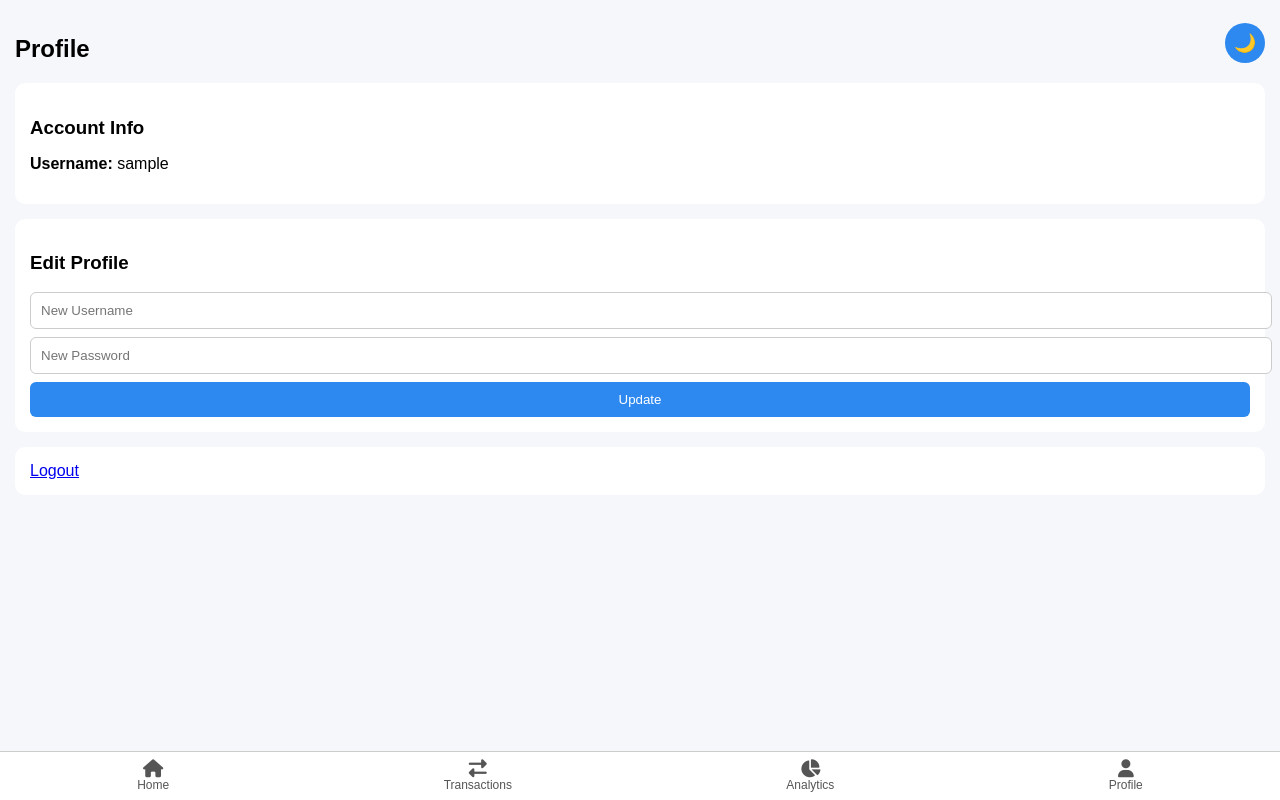
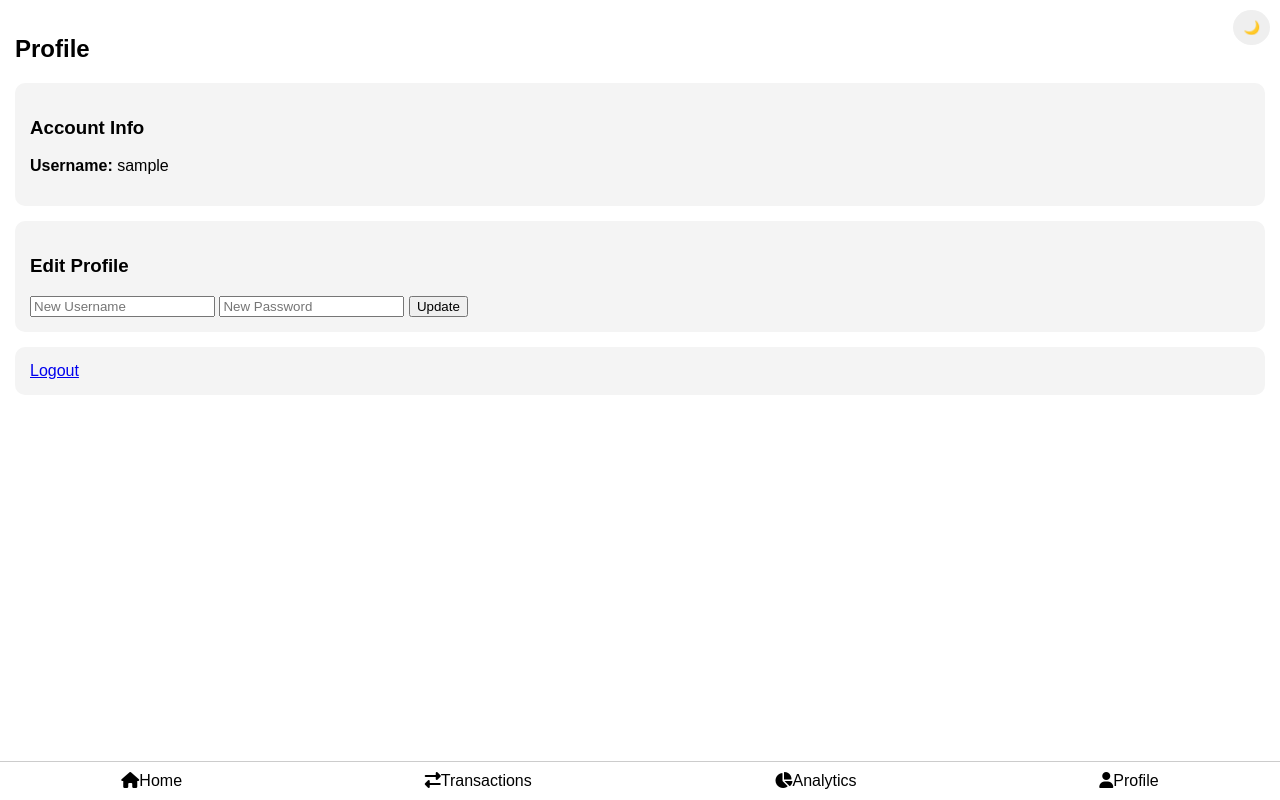
Before and after one commit to Marly1916/fintech-app, a Flask app: page /profile in a window 1280 px wide. Run offline with Flask 3, Linux system fonts and the light colour scheme; the visitor is signed in with stand-in values (Sample User, id 1); data comes from the database, SQL or seed files in the repository.

Commit message:
Add files via upload

```diff
--- a/static/style.css
+++ b/static/style.css
@@ -1,145 +1,78 @@
 body {
+    font-family: Arial, sans-serif;
     margin: 0;
-    font-family: Arial;
-    background: #f5f7fb;
-    color: #000;
+    padding: 0;
 }
 
 /* 🌙 DARK MODE */
 body.dark {
     background: #121212;
-    color: #fff;
-}
-
-/* Container */
-.container {
-    padding: 15px;
-    margin-bottom: 70px;
-}
-
-/* Cards */
-.card {
-    background: white;
-    padding: 15px;
-    margin-bottom: 15px;
-    border-radius: 10px;
+    color: white;
 }
 
 body.dark .card {
     background: #1e1e1e;
+    color: white;
 }
 
-/* Forms */
-input, select, button {
-    width: 100%;
-    padding: 10px;
-    margin-top: 8px;
-    border-radius: 6px;
-    border: 1px solid #ccc;
+body.dark .nav {
+    background: #1e1e1e;
 }
 
 body.dark input,
 body.dark select {
     background: #2a2a2a;
     color: white;
-    border: 1px solid #444;
+    border: 1px solid #555;
 }
 
-/* Button */
-button {
-    background: #2d89ef;
-    color: white;
-    border: none;
+/* 📦 CONTAINER */
+.container {
+    padding: 15px;
 }
 
-/* Colors */
-.green { color: #4caf50; }
-.red { color: #ff5252; }
-
-/* NAV */
-.nav {
-    position: fixed;
-    bottom: 0;
-    width: 100%;
-    background: white;
-    display: flex;
-    justify-content: space-around;
-    padding: 8px 0;
-    border-top: 1px solid #ccc;
-}
-
-body.dark .nav {
-    background: #1e1e1e;
-    border-top: 1px solid #333;
-}
-
-.nav a {
-    text-decoration: none;
-    color: #555;
-    font-size: 12px;
-    text-align: center;
-}
-
-body.dark .nav a {
-    color: #ccc;
-}
-
-.nav i {
-    display: block;
-    font-size: 18px;
-}
-
-
-/* 🌙 Floating Dark Mode Button */
-.toggle-btn {
-    position: fixed;
-    top: 15px;
-    right: 15px;
-    width: 40px;
-    height: 40px;
-    border-radius: 50%;
-    background: #2d89ef;
-    color: white;
-    border: none;
-    font-size: 18px;
-    cursor: pointer;
-
-    display: flex;
-    align-items: center;
-    justify-content: center;
-
-    z-index: 1000;
-}
-
-/* Charts */
-.chart-container {
-    width: 100%;
-    max-width: 300px;
-    margin: auto;
-}
-
-.chart-container canvas {
-    width: 100% !important;
-    height: auto !important;
-}
-
-/* Headings */
-.card h3 {
-    margin-bottom: 10px;
-}
+/* 📊 CARDS */
 .cards {
     display: flex;
     gap: 10px;
     flex-wrap: wrap;
 }
 
+.card {
+    background: #f4f4f4;
+    padding: 15px;
+    border-radius: 10px;
+    margin-bottom: 15px;
+}
+
 .card.income { background: #d4edda; }
 .card.expense { background: #f8d7da; }
-.card.balance { background: #d1ecf1; }
 
-.transaction {
+/* 📱 NAVIGATION */
+.nav {
+    position: fixed;
+    bottom: 0;
+    width: 100%;
     display: flex;
-    justify-content: space-between;
-    padding: 8px 0;
-    border-bottom: 1px solid #ccc;
+    justify-content: space-around;
+    background: #fff;
+    padding: 10px 0;
+    border-top: 1px solid #ccc;
 }
+
+.nav a {
+    text-decoration: none;
+    color: inherit;
+    text-align: center;
+}
+
+/* 🌙 BUTTON */
+.toggle-btn {
+    position: fixed;
+    top: 10px;
+    right: 10px;
+    padding: 10px;
+    border: none;
+    border-radius: 50%;
+    cursor: pointer;
+}
```
